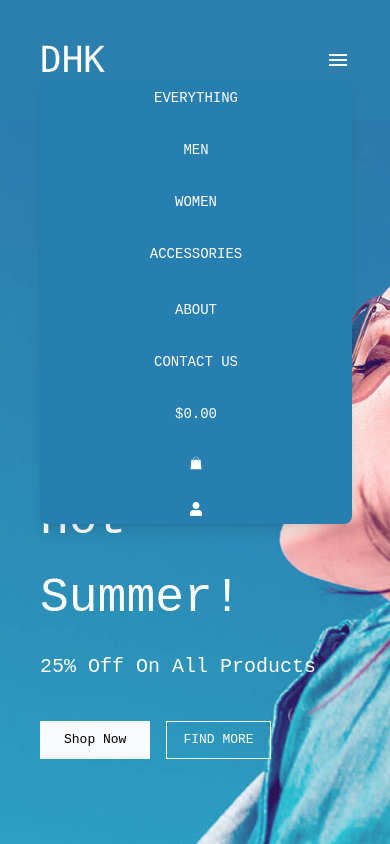
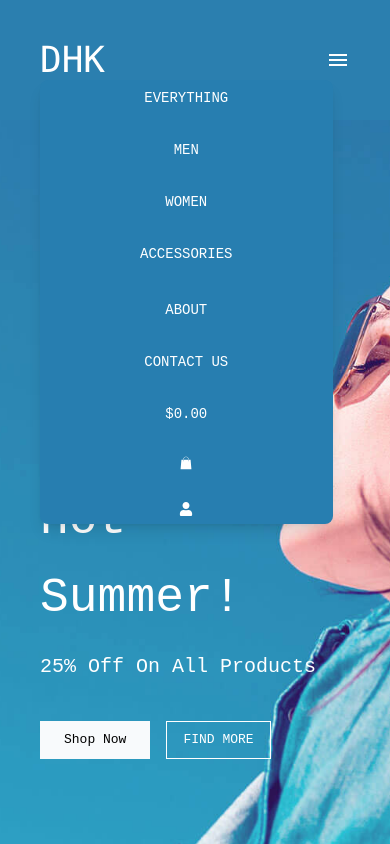
Before and after one commit to VividXe/shopping-portfolio, a Next.js app: page / in a window 390 px wide. Both pictures are taken after a click on the icon 338 px from the left and 60 px from the top of the page. Shown: the top 844 px of the page. Built offline with nearby package versions, Linux system fonts and the light colour scheme.

Commit message:
update responsive

```diff
--- a/src/components/layouts/header/header.tsx
+++ b/src/components/layouts/header/header.tsx
@@ -82,7 +82,7 @@ function Header() {
 
       <div className="absolute block md:hidden lg:hidden text-white w-full">
         {isOpen && (
-          <div className="absolute left-0 mt-5 w-[80%] sm:w-[600px] bg-[#277eb0] rounded-lg shadow-lg z-10 ">
+          <div className="absolute mt-5 w-[75%] bg-[#277eb0] rounded-lg shadow-lg">
             <nav>
               <ul className="flex flex-col items-center text-center gap-4">
                 {accounts.map((account) => (
```
